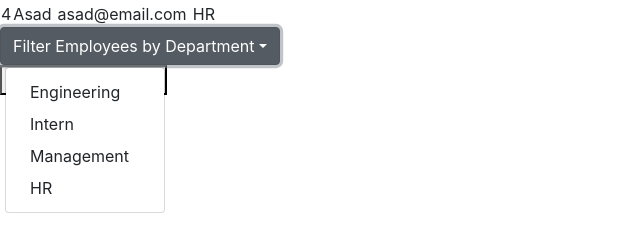
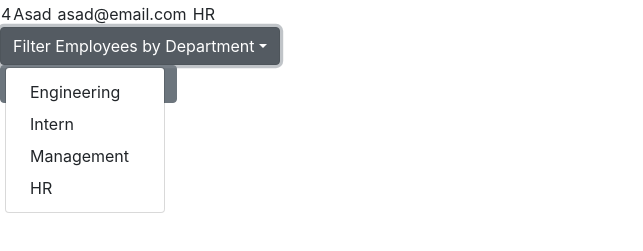
Before and after one commit to sarahm16/React-Directory, a React (Create React App) app in the folder react-directory/: page / in a window 1280 px wide. Both pictures are taken after a click on the button "Filter Employees by Department". Shown: the part 133-384 px from the top of the page, without its empty margins (0-643 px from the left). Built offline with nearby package versions, Linux system fonts and the light colour scheme.

Commit message:
moved dropdown menu to separate file, dropdown.js

```diff
--- a/react-directory/src/App.js
+++ b/react-directory/src/App.js
@@ -4,12 +4,14 @@ import Employees from './components/employeeContainer.js';
 import Sort from './components/sort';
 import Filter from './components/filter';
 
+let department = 'Management';
+
 function App() {
   return (
     <Router>
       <Route exact path='/' component={Employees}></Route>
       <Route exact path='/sort' component={Sort}></Route>
-      <Route exact path='/filter' component={Filter}></Route>
+      <Route exact path={`/filter/${department}`} component={Filter}></Route>
     </Router>
   );
 }
--- a/react-directory/src/components/button.js
+++ b/react-directory/src/components/button.js
@@ -2,7 +2,7 @@ import React from 'react';
 
 function Button(props) {
     return (
-        <a href={props.page}><button>{props.task}</button></a>
+        <a href={props.page}><button className='btn btn-secondary'>{props.title}</button></a>
     )
 }
 
--- a/react-directory/src/components/departmentsArray.js
+++ b/react-directory/src/components/departmentsArray.js
@@ -4,7 +4,7 @@ import employeeList from './employeeList';
 function RenderDepartmentsArray() {
     let departments=[];
     for(let i=0; i<employeeList.length; i++) {
-        if(departments.indexOf(employeeList[i].department) == -1) {
+        if(departments.indexOf(employeeList[i].department) === -1) {
             departments.push(employeeList[i].department)
         }
     }
--- /dev/null
+++ b/react-directory/src/components/dropdown.js
@@ -0,0 +1,21 @@
+import React from 'react';
+import RenderDepartmentsArray from './departmentsArray';
+
+let departments = RenderDepartmentsArray();
+
+function Dropdown() {
+    return (
+        <div className="dropdown">
+            <button className="btn btn-secondary dropdown-toggle" data-toggle="dropdown">
+                Filter Employees by Department
+            </button>
+            <div className="dropdown-menu" aria-labelledby="dropdownMenuButton">
+                {departments.map(department => (
+                    <a className='dropdown-item' href={`/filter/${department}`}>{department}</a>
+                ))}
+            </div>
+        </div>
+    )
+}
+
+export default Dropdown;
--- a/react-directory/src/components/employeeContainer.js
+++ b/react-directory/src/components/employeeContainer.js
@@ -2,37 +2,15 @@ import React from 'react';
 import Button from './button';
 import Table from './table';
 import employeeList from './employeeList';
-import RenderDepartmentsArray from './departmentsArray';
-
-let departments = RenderDepartmentsArray();
+import Dropdown from './dropdown'
 
 function Employees() {
     return(
         <div>
             <Table employees={employeeList}/>
-            {/* {renderTable()}; */}
             <div className='buttons'>
-                <div className="dropdown">
-                    <button className="btn btn-secondary dropdown-toggle" type="button" id="dropdownMenuButton" data-toggle="dropdown" aria-haspopup="true" aria-expanded="false">
-                        Filter Employees by Department
-                    </button>
-                    <div className="dropdown-menu" aria-labelledby="dropdownMenuButton">
-                        {/* <a className="dropdown-item" href="#">Action</a>
-                        <a className="dropdown-item" href="#">Another action</a>
-                        <a className="dropdown-item" href="#">Something else here</a> */}
-                        {departments.map(department => (
-                            <a className='dropdown-item'>{department}</a>
-                        ))}
-                    </div>
-                </div>
-                {/* <div>
-                    <ul>
-                        {departments.map(department => (
-                            <li><Button task={department}></Button></li>
-                        ))}
-                    </ul>
-                </div>                */}
-                <Button task="Sort Employees A-Z" page='sort' /><br />
+                <Dropdown />
+                <Button title="Sort Employees A-Z" page='sort' /><br />
             </div>
         </div>
     )
--- a/react-directory/src/components/filter.js
+++ b/react-directory/src/components/filter.js
@@ -3,7 +3,6 @@ import employeeList from './employeeList';
 import Table from './table';
 
 function Filter(department) {
-
     let list = employeeList.filter(e => e.department.includes('HR'))
     return <Table employees={list}></Table>
 }
```
